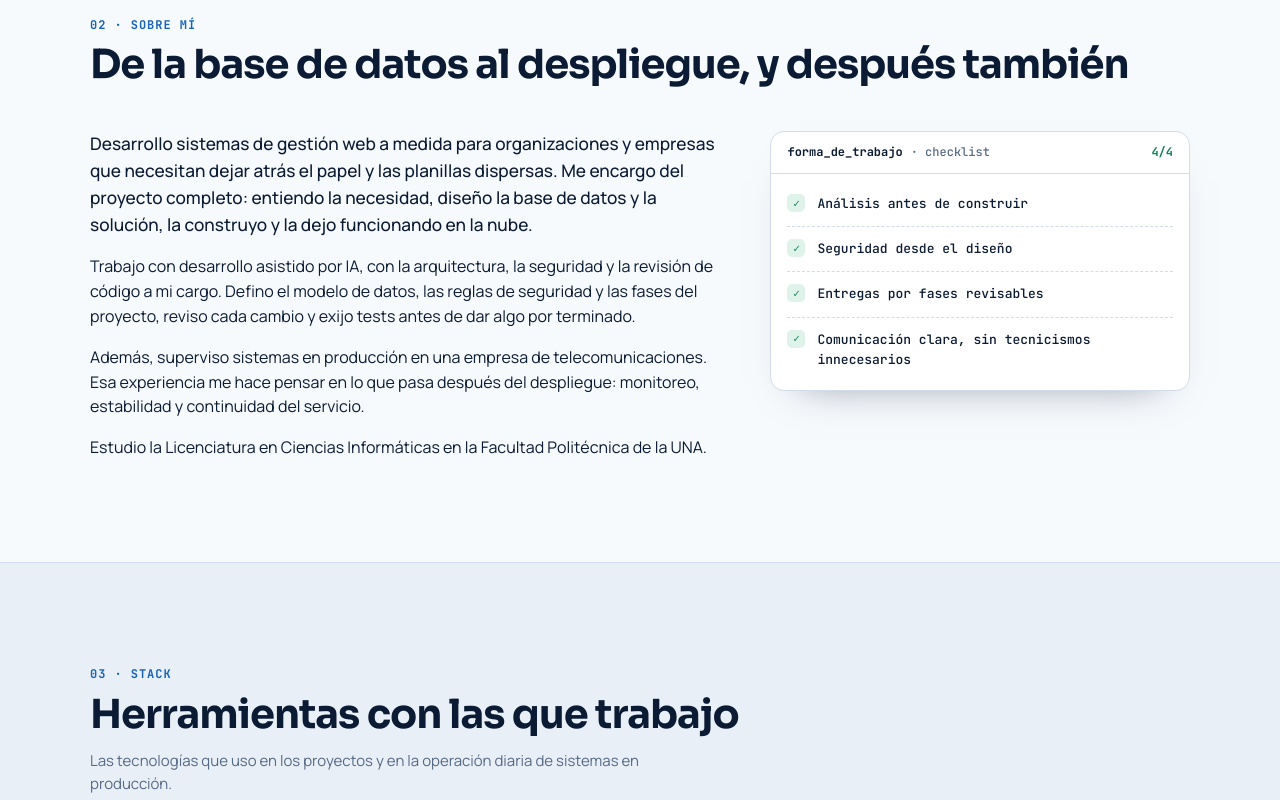
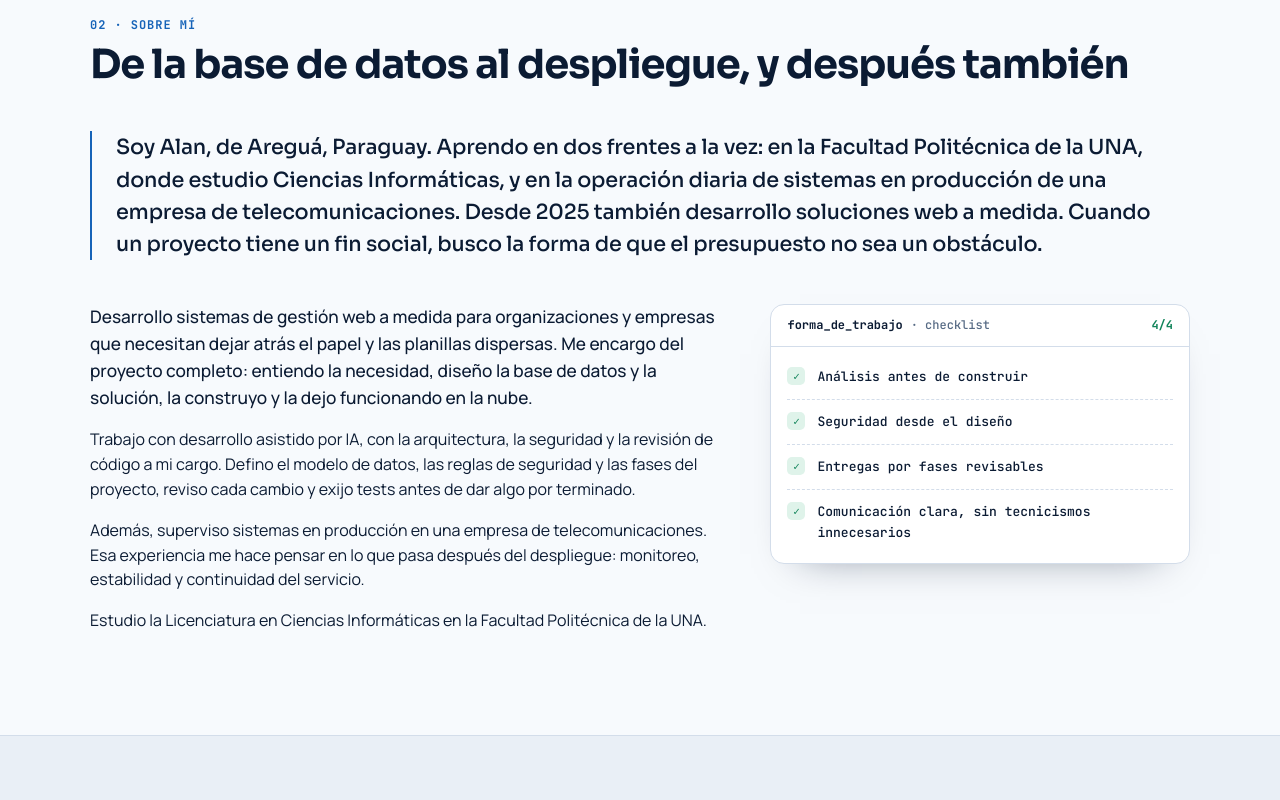
Before and after one commit to Ing-Alan/portafolios-web-alan, a React (Vite) app: page / in a window 1280 px wide. Shown: the part 1540-2340 px from the top of the page. Built offline with nearby package versions, Linux system fonts and the light colour scheme.

Commit message:
feat: biografía corta al inicio de Sobre mí

```diff
--- a/src/data/profile.ts
+++ b/src/data/profile.ts
@@ -24,6 +24,8 @@ export const profile: Profile = {
     },
   },
 
+  bio: 'Soy Alan, de Areguá, Paraguay. Aprendo en dos frentes a la vez: en la Facultad Politécnica de la UNA, donde estudio Ciencias Informáticas, y en la operación diaria de sistemas en producción de una empresa de telecomunicaciones. Desde 2025 también desarrollo soluciones web a medida. Cuando un proyecto tiene un fin social, busco la forma de que el presupuesto no sea un obstáculo.',
+
   about: [
     'Desarrollo sistemas de gestión web a medida para organizaciones y empresas que necesitan dejar atrás el papel y las planillas dispersas. Me encargo del proyecto completo: entiendo la necesidad, diseño la base de datos y la solución, la construyo y la dejo funcionando en la nube.',
     'Trabajo con desarrollo asistido por IA, con la arquitectura, la seguridad y la revisión de código a mi cargo. Defino el modelo de datos, las reglas de seguridad y las fases del proyecto, reviso cada cambio y exijo tests antes de dar algo por terminado.',
--- a/src/data/types.ts
+++ b/src/data/types.ts
@@ -58,6 +58,8 @@ export interface Profile {
     rows: HeroPanelRow[]
     terminal: { command: string; result: string }
   }
+  /** Biografía corta y personal, arriba de la sección Sobre mí */
+  bio: string
   about: string[]
   workStyle: string[]
 }
--- a/src/sections/About.tsx
+++ b/src/sections/About.tsx
@@ -6,6 +6,15 @@ import { aboutSection as t } from '@/data/sections'
 export function About() {
   return (
     <Section id={t.id} eyebrow={t.eyebrow} title={t.title} tone="hero">
+      {/* Biografía: bloque destacado arriba de los párrafos profesionales */}
+      <Reveal>
+        <div className="mb-[clamp(28px,4vw,44px)] flex flex-col gap-5 border-l-2 border-accent pl-[clamp(16px,2.5vw,24px)] sm:flex-row sm:items-center">
+          <p className="m-0 max-w-[68ch] font-display text-[clamp(1.08rem,1.9vw,1.3rem)] font-medium leading-[1.55] tracking-[-0.01em]">
+            {profile.bio}
+          </p>
+        </div>
+      </Reveal>
+
       <div className="grid items-start gap-[clamp(28px,4vw,56px)] lg:grid-cols-[minmax(0,1.35fr)_minmax(0,.9fr)]">
         <div className="flex flex-col gap-4">
           {profile.about.map((p, i) => (
```
